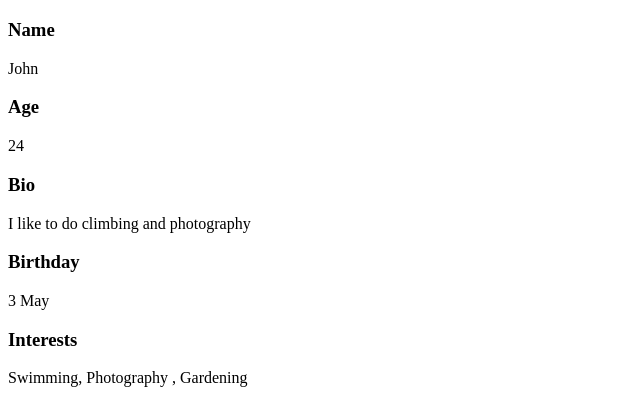
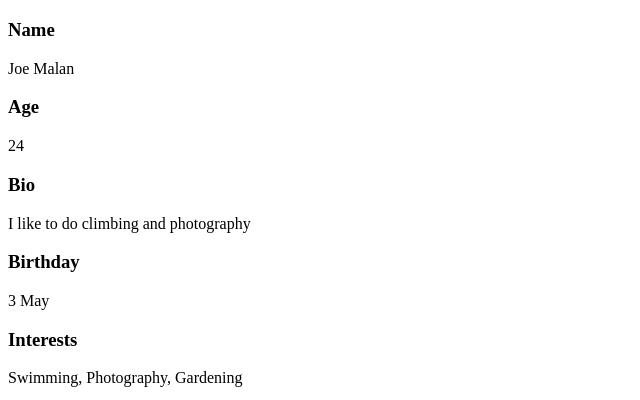
Before and after one commit to Josh-techie/Angular, an Angular app: page / in a window 1280 px wide. Shown: the part 987-1387 px from the top of the page, without its empty margins (0-640 px from the left). Built offline with nearby package versions, Linux system fonts and the light colour scheme.

Commit message:
Displaying var into cmp

```diff
--- a/src/app/app.component.html
+++ b/src/app/app.component.html
@@ -4,20 +4,20 @@
   <app-profile-info
     profilPicUrl = 'assets/profil.jpg'
     name = "Marie"
-    age = '21'
+    [age] = "21"
     bio = "I like to eat and swim"
     birthday = "23 March"
-    interests = "Programming, Data Science, Gardening"
+    [interests] = " ['Programming', 'Data Science', 'Gardening']"
   ></app-profile-info>
 
 <!--  the second component with different inputs-->
 
   <app-profile-info
     profilPicUrl = 'assets/profil.jpg'
-    name = "John"
-    age = '24'
+    [name] = "personName"
+    [age] = "24"
     bio = "I like to do climbing and photography"
-    birthday = '3 May'
-    interests = "Swimming, Photography , Gardening"
+    birthday = "3 May"
+    [interests] = " ['Swimming', 'Photography' , 'Gardening'] "
   ></app-profile-info>
 </div>
--- a/src/app/app.component.ts
+++ b/src/app/app.component.ts
@@ -7,4 +7,5 @@ import { Component } from '@angular/core';
 })
 export class AppComponent {
   title = 'Product_Tracking';
+  personName = 'Joe Malan';
 }
--- a/src/app/profile-info/profile-info.component.html
+++ b/src/app/profile-info/profile-info.component.html
@@ -14,4 +14,4 @@
   <p> {{ birthday }}</p>
   <h3> Interests </h3>
 
-  <p> {{ interests }}</p>
+  <p> {{ interests.join(', ') }}</p>
--- a/src/app/profile-info/profile-info.component.ts
+++ b/src/app/profile-info/profile-info.component.ts
@@ -8,8 +8,8 @@ import { Component, OnInit, Input} from '@angular/core';
 export class ProfileInfoComponent {
   @Input() name='';
   @Input() profilPicUrl='';
-  @Input() age='';
+  @Input() age= 0;
   @Input() birthday=''
   @Input() bio='';
-  @Input() interests='';
+  @Input() interests: string[] = [];
 }
```
